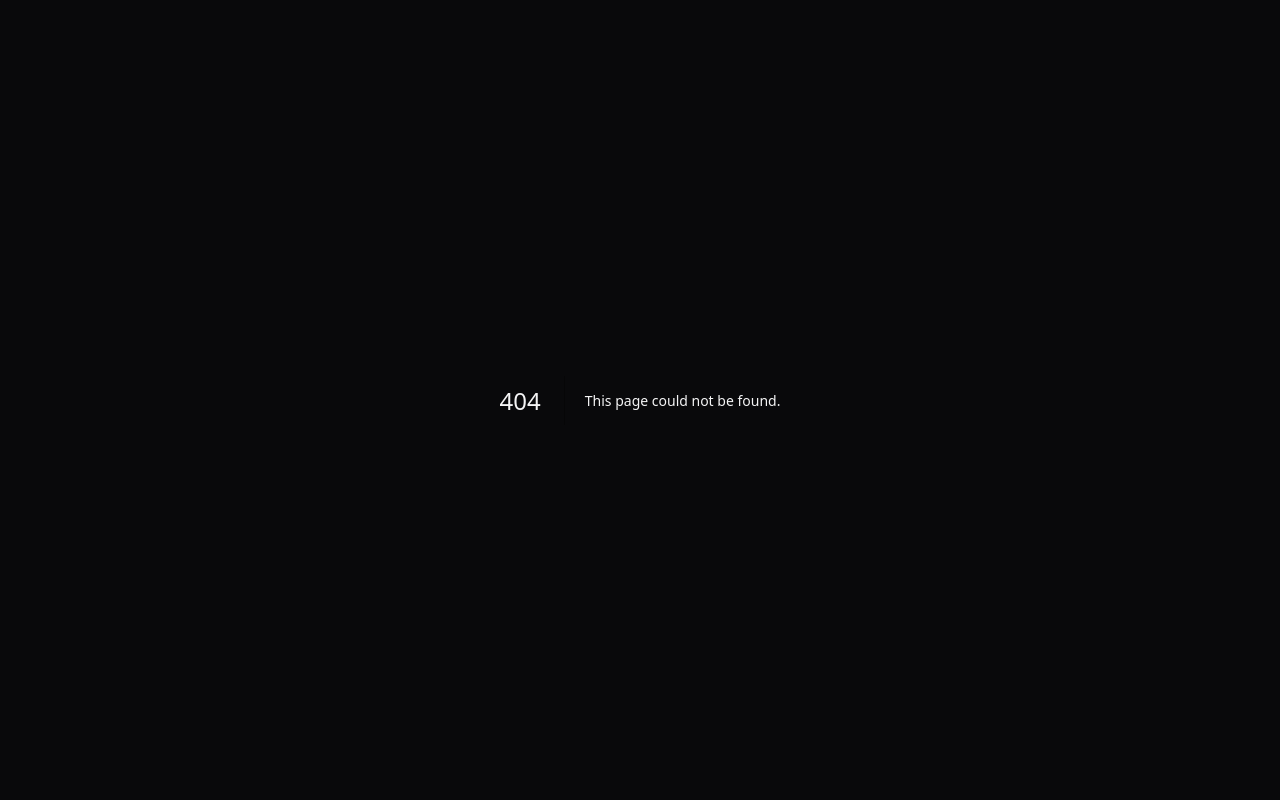
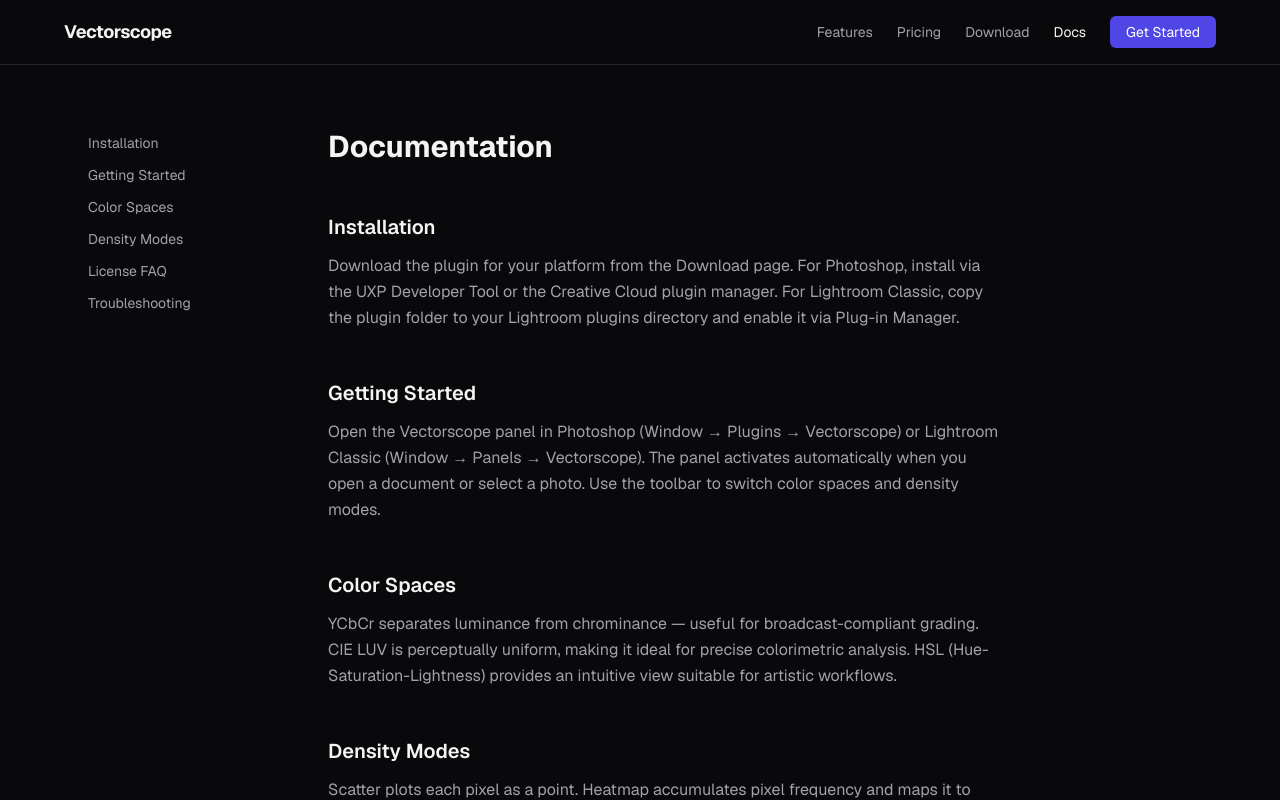
Before and after one commit to kevinkiklee/chromascope, a Next.js app in the folder apps/web/: page /docs in a window 1280 px wide. Before the commit this address had no page. Shown: the top 800 px of the page. Built offline with nearby package versions, Linux system fonts and the light colour scheme.

Commit message:
feat(web): add docs page with sidebar TOC covering installation, color spaces, license FAQ, and troubleshooting

```diff
--- /dev/null
+++ b/apps/web/app/docs/page.tsx
@@ -0,0 +1,79 @@
+import Link from 'next/link';
+
+const sections = [
+  {
+    id: 'installation',
+    title: 'Installation',
+    content: `Download the plugin for your platform from the Download page. For Photoshop, install via the UXP Developer Tool or the Creative Cloud plugin manager. For Lightroom Classic, copy the plugin folder to your Lightroom plugins directory and enable it via Plug-in Manager.`,
+  },
+  {
+    id: 'getting-started',
+    title: 'Getting Started',
+    content: `Open the Vectorscope panel in Photoshop (Window → Plugins → Vectorscope) or Lightroom Classic (Window → Panels → Vectorscope). The panel activates automatically when you open a document or select a photo. Use the toolbar to switch color spaces and density modes.`,
+  },
+  {
+    id: 'color-spaces',
+    title: 'Color Spaces',
+    content: `YCbCr separates luminance from chrominance — useful for broadcast-compliant grading. CIE LUV is perceptually uniform, making it ideal for precise colorimetric analysis. HSL (Hue-Saturation-Lightness) provides an intuitive view suitable for artistic workflows.`,
+  },
+  {
+    id: 'density-modes',
+    title: 'Density Modes',
+    content: `Scatter plots each pixel as a point. Heatmap accumulates pixel frequency and maps it to color — denser regions appear brighter. Bloom applies a glow effect to high-density clusters, making dominant color populations visually distinct.`,
+  },
+  {
+    id: 'license-faq',
+    title: 'License FAQ',
+    content: `Your license supports up to 3 machine activations. To move to a new machine, deactivate one of your existing machines from the Account page. Trial licenses are valid for 14 days from the date of creation. Pro licenses do not expire. Pro + AI licenses are annual subscriptions.`,
+  },
+  {
+    id: 'troubleshooting',
+    title: 'Troubleshooting',
+    content: `If the panel does not update, ensure the plugin is connected (check the status indicator in the panel header). For license errors, verify your key on the Account page. If you reach the machine activation limit, deactivate an unused machine. Contact support via the email in your license confirmation.`,
+  },
+];
+
+export default function DocsPage() {
+  return (
+    <div className="min-h-screen bg-zinc-950 text-zinc-100">
+      <nav className="border-b border-zinc-800 px-6 py-4">
+        <div className="max-w-6xl mx-auto flex items-center justify-between">
+          <Link href="/" className="font-bold text-lg tracking-tight">Vectorscope</Link>
+          <div className="flex items-center gap-6 text-sm text-zinc-400">
+            <Link href="/features" className="hover:text-zinc-100 transition-colors">Features</Link>
+            <Link href="/pricing" className="hover:text-zinc-100 transition-colors">Pricing</Link>
+            <Link href="/download" className="hover:text-zinc-100 transition-colors">Download</Link>
+            <Link href="/docs" className="text-zinc-100">Docs</Link>
+            <Link href="/download" className="bg-indigo-600 hover:bg-indigo-500 text-white px-4 py-1.5 rounded-md transition-colors">
+              Get Started
+            </Link>
+          </div>
+        </div>
+      </nav>
+
+      <div className="max-w-6xl mx-auto px-6 py-16 flex gap-12">
+        {/* Sidebar TOC */}
+        <aside className="hidden md:block w-48 shrink-0">
+          <nav className="sticky top-8 space-y-1 text-sm">
+            {sections.map((s) => (
+              <a key={s.id} href={`#${s.id}`} className="block text-zinc-400 hover:text-zinc-100 py-1 transition-colors">
+                {s.title}
+              </a>
+            ))}
+          </nav>
+        </aside>
+
+        {/* Content */}
+        <main className="flex-1 max-w-2xl space-y-12">
+          <h1 className="text-3xl font-bold">Documentation</h1>
+          {sections.map((s) => (
+            <section key={s.id} id={s.id}>
+              <h2 className="text-xl font-semibold mb-3">{s.title}</h2>
+              <p className="text-zinc-400 leading-relaxed">{s.content}</p>
+            </section>
+          ))}
+        </main>
+      </div>
+    </div>
+  );
+}
```
